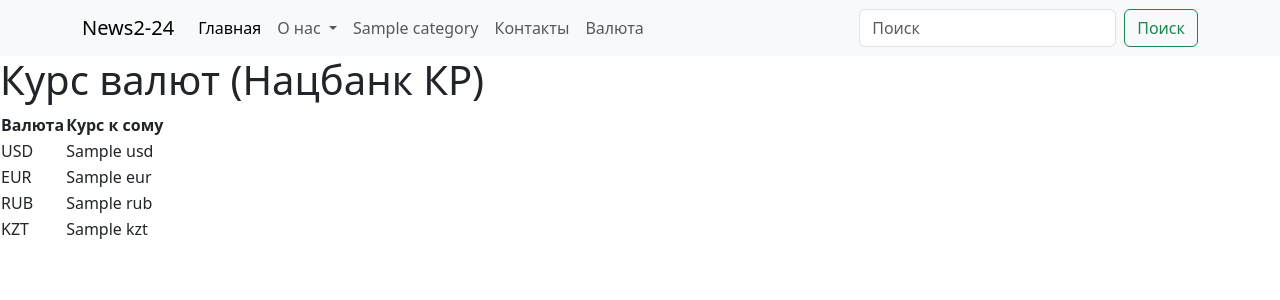
After one commit to edzen12/djangoFirst-2-24, a Django app: template templates/valuta.html in a window 1280 px wide. The commit adds this page. Shown: the top 300 px of the page. Run offline with Django 4.2, Linux system fonts and the light colour scheme; tables that the repository leaves empty hold one stand-in row (values such as "Sample post"); the template is opened without the code that fills it: values that come from a table or form of the project are taken from there, most other values are stand-ins (such as "Sample title", 1, 10 or a date in 2020); some libraries are stand-ins or nearby versions.

Commit message:
add valuta

```diff
--- a/djangoFirst/urls.py
+++ b/djangoFirst/urls.py
@@ -3,6 +3,7 @@ from django.urls import path, include
 from django.conf import settings
 from django.conf.urls.static import static
 from apps.contact.views import contact
+from apps.valuta.views import valuta_page
 
 
 urlpatterns = [
@@ -11,4 +12,5 @@ urlpatterns = [
     path('', include('apps.news.urls')),
     path('about/', include('apps.about.urls')),
     path('contact/', contact, name='contact'),
+    path("valuta/", valuta_page, name="valuta"),
 ]+static(settings.MEDIA_URL, document_root=settings.MEDIA_ROOT)
--- a/templates/base.html
+++ b/templates/base.html
@@ -43,6 +43,9 @@
                 <li class="nav-item">
                 <a class="nav-link" href="{% url "contact" %}">Контакты</a>
                 </li>
+                <li class="nav-item">
+                <a class="nav-link" href="{% url "valuta" %}">Валюта</a>
+                </li>
             </ul>
             <form action='{% url "search" %}' method='GET' class="d-flex" role="search">
                 <input class="form-control me-2" name='q' type="search" placeholder="Поиск" aria-label="Поиск">
--- /dev/null
+++ b/templates/valuta.html
@@ -0,0 +1,14 @@
+{% extends "base.html" %}
+
+{% block content %}
+<h1>Курс валют (Нацбанк КР)</h1>
+
+<table>
+    <tr><th>Валюта</th><th>Курс к сому</th></tr>
+    <tr><td>USD</td><td>{{ usd }}</td></tr>
+    <tr><td>EUR</td><td>{{ eur }}</td></tr>
+    <tr><td>RUB</td><td>{{ rub }}</td></tr>
+    <tr><td>KZT</td><td>{{ kzt }}</td></tr>
+</table>
+
+{% endblock %}
```
Also changed, not shown: apps/valuta/currency.py (added, +27 -0 lines), apps/valuta/views.py (+14 -1 lines).
